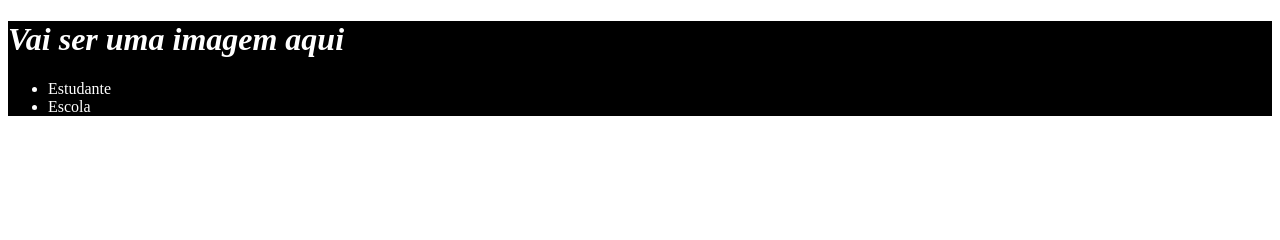
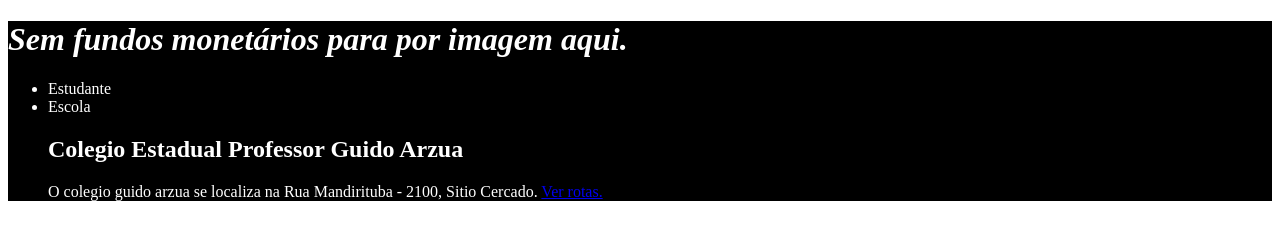
Before and after one commit to AlyssonMi/Alysson2C, a plain HTML site: page index.html in a window 1280 px wide. Drawn offline with Linux system fonts and the light colour scheme.

Commit message:
index.html

```diff
--- a/index.html
+++ b/index.html
@@ -9,10 +9,17 @@
 <body>
     <link rel="stylesheet" href="style.css">
     <header>
-    <h1> Vai ser uma imagem aqui </h1>
+    <h1> Sem fundos monetários para por imagem aqui.</h1>
 <ul>
     <li>Estudante</li>
     <li>Escola</li>
+    <p>
+    <h2>Colegio Estadual Professor Guido Arzua</h2>
+    </p>
+    <p1>
+       O colegio guido arzua se localiza na Rua Mandirituba - 2100, Sitio Cercado.
+       <a href="https://goo.gl/maps/XsFkyALQk4ew9G1S8"> Ver rotas.</a>
+
 </ul>
 </header>
 </body>
```
